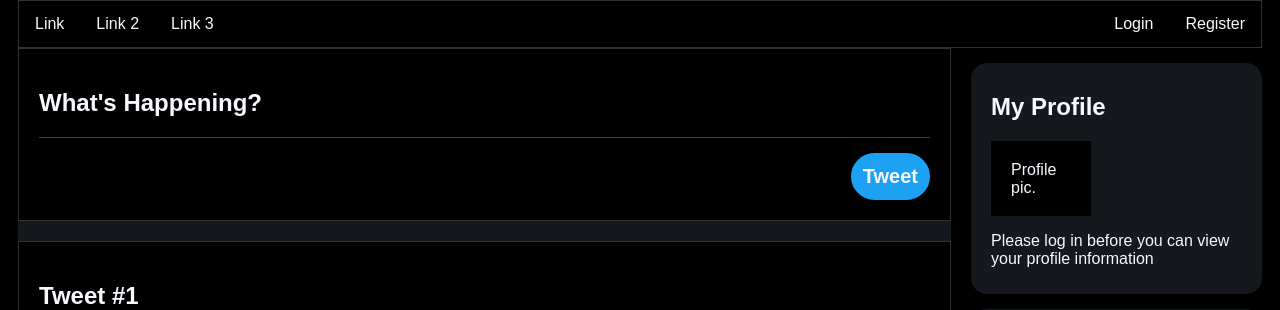
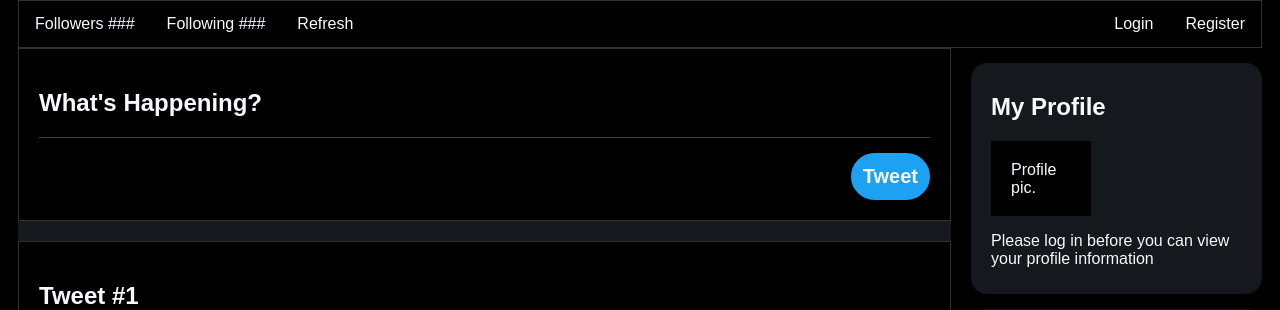
Before and after one commit to Intro-to-SE-Spring-21/Group-8, a Django app: page / in a window 1280 px wide. Shown: the part 153-463 px from the top of the page. Run offline with Django 3.2, Linux system fonts and the light colour scheme.

Commit message:
navbar links

```diff
--- a/Main_Page/templates/Main_Page/index.html
+++ b/Main_Page/templates/Main_Page/index.html
@@ -5,9 +5,9 @@
 
 {% block navbar %}
 <div class="topnav">
-  <a href="#">Link</a>
-  <a href="#">Link 2</a>
-  <a href="#">Link 3</a>
+  <a href="#">Followers ###</a>
+  <a href="#">Following ###</a>
+  <a href="#">Refresh</a>
   <a href="{% url 'Account:register' %}" style="float:right">Register</a>
 
   {% if validSession %}
```
Also changed, not shown: db.sqlite3.
